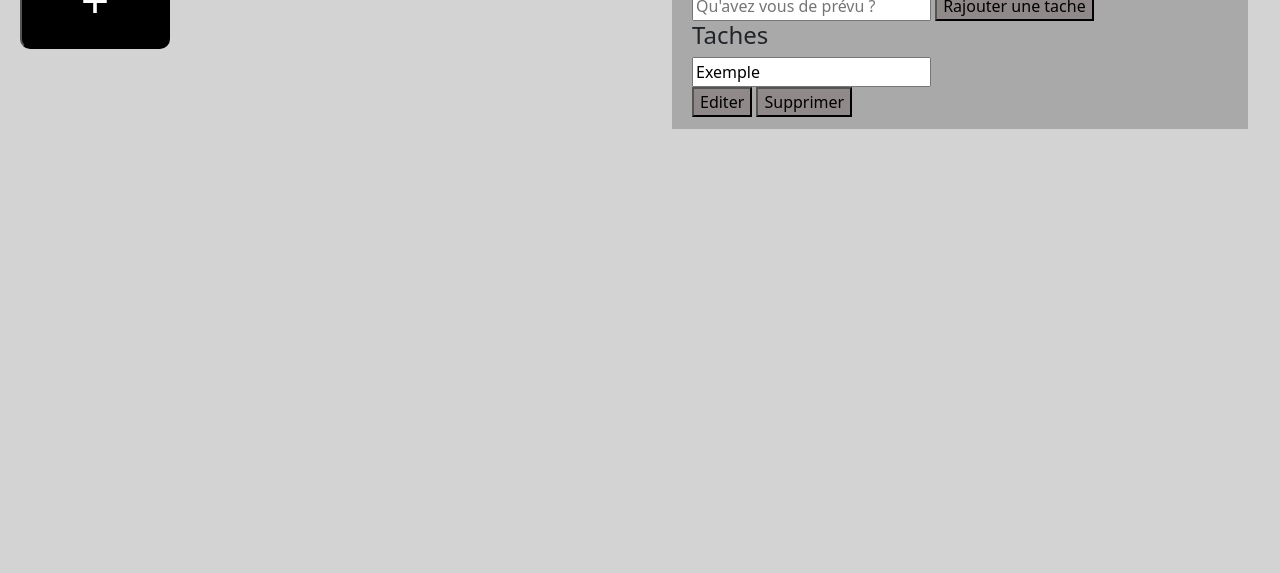
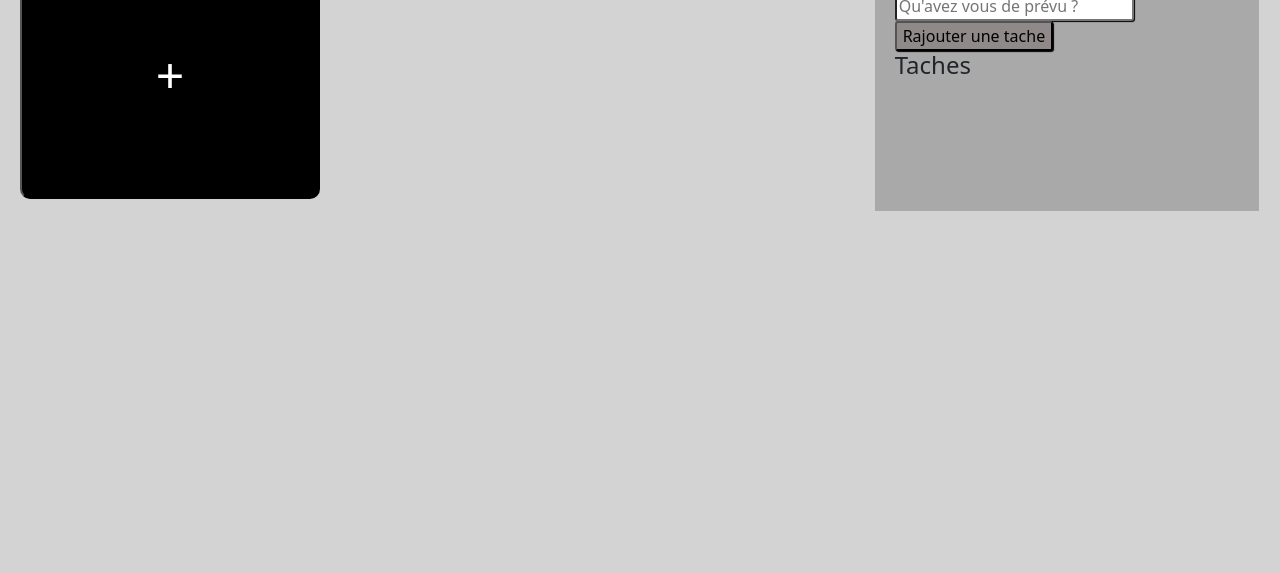
Before and after one commit to michelbdg/DefiCode-JS, a plain HTML site: page sticky-notes/index.html in a window 1280 px wide. Shown: the part 227-800 px from the top of the page. Drawn offline with nearby package versions, Linux system fonts and the light colour scheme.

Commit message:
version final

```diff
--- a/sticky-notes/index.html
+++ b/sticky-notes/index.html
@@ -55,19 +55,27 @@
 
         <!-- Pour créer une to-do-list -->
         <div class="container-list">
-            <header>
+            <header class="container-list-header">
                 <h3>To Do List</h3>
-                <form id="new-task-form"></form>
-                <input type="text" id ="new-task-input" placeholder="Qu'avez vous de prévu ?"/>
+                <form id="new-task-form">
+                <input
+                type="text"
+                id ="new-task-input"
+                name="new-task-input"
+                placeholder="Qu'avez vous de prévu ?"/>
 
-                <input type="submit" id="new-task-submit" value="Rajouter une tache"/>
+                <input
+                type="submit"
+                id="new-task-submit"
+                value="Rajouter une tache"/>
+            </form>
             </header>
 
             <main>
                 <section class="task-list">
                     <h4>Taches</h4>
                     <div id="tasks">
-                        <div class="task">
+                        <!----<div class="task">
                             <div class="content">
                                 <input type="text" class="text" value="Exemple" readonly/>
                             </div>
@@ -75,7 +83,7 @@
                                 <button class="edit">Editer</button>
                                 <button class="delete">Supprimer</button>
                             </div>
-                        </div>
+                        </div>------>
                     </div>
                 </section>
             </main>
--- a/sticky-notes/list.js
+++ b/sticky-notes/list.js
@@ -75,6 +75,7 @@ window.addEventListener('load', () => {
             else{
                 task_input_el.setAttribute("readonly", "readonly");
                 task_input_el.innerText = "Edit";
+                task_edit_el.innerText = "Modifier"
             }
         });
 
--- a/sticky-notes/style.css
+++ b/sticky-notes/style.css
@@ -6,14 +6,14 @@ body{
 }
 #container-notes{
     display: grid;
-    grid-template-columns: repeat(auto-fill, 150px);
+    grid-template-columns: repeat(auto-fill, 300px);
     padding: 20px;
     gap: 20px;
 }
 .note{
     background: gray;
     width: 100%;
-    height: 100px;
+    height: 250px;
     cursor: pointer;
     color: white;
     text-align: center;
@@ -22,7 +22,7 @@ body{
 .add-note{
     background: black;
     width: 100%;
-    height: 100px;
+    height: 250px;
     color: white;
     border-radius: 10px;
     font-size: 50px;
@@ -34,7 +34,7 @@ body{
 }
 .contenu{
     display: grid;
-    grid-template-columns: 4fr 4fr;
+    grid-template-columns: 6fr 3fr;
 }
 .container-list{
     background: darkgrey;
```
